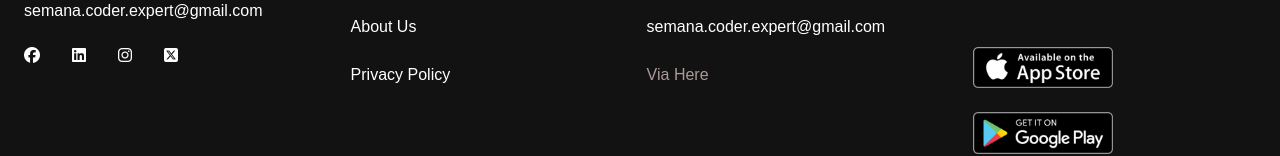
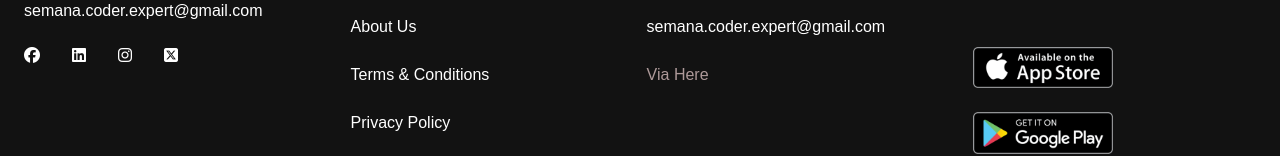
Before and after one commit to semanaparfait/new_movie_app, a React (Vite) app: page / in a window 1280 px wide. Shown: the part 889-1045 px from the top of the page. Built offline with nearby package versions, Linux system fonts and the light colour scheme; no server answers; a web font is replaced by a local one.

Commit message:
working on footer

```diff
--- a/src/components/Footer/Footer.jsx
+++ b/src/components/Footer/Footer.jsx
@@ -33,6 +33,7 @@ function Footer() {
           <p>Languages Supported</p><br />
           <p>Streaming Quality</p><br />
           <p>About Us</p><br />
+          <p>Terms & Conditions</p><br />
           <p>Privacy Policy</p><br /><br />
         </div>
 
```
